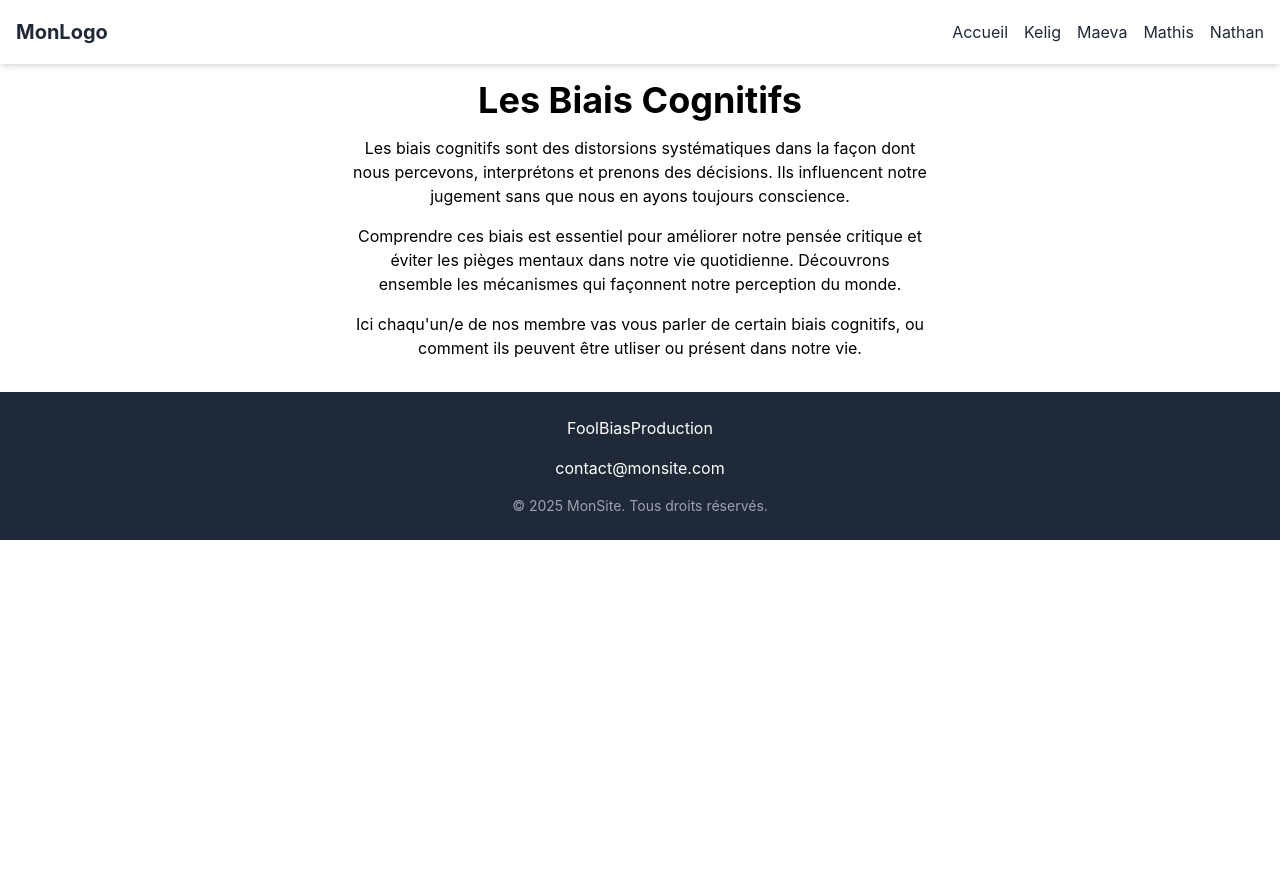
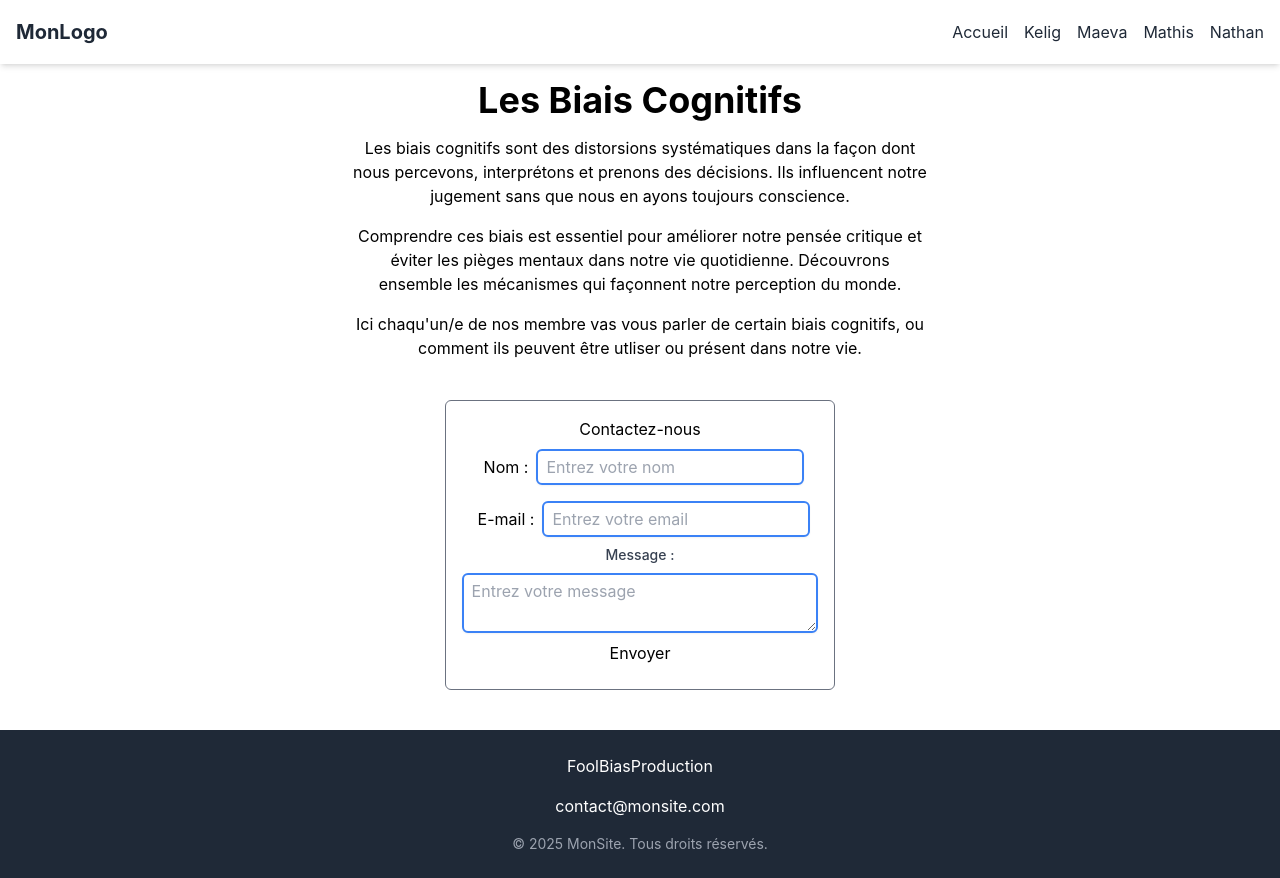
Before and after one commit to Sipores/projetbiais, a React (Create React App) app: page / in a window 1280 px wide. Before the commit the page ends 800 px from the top, so only its background shows below. Built offline with nearby package versions, Linux system fonts and the light colour scheme.

Commit message:
Add formulaire

```diff
--- /dev/null
+++ b/src/formulaire.js
@@ -0,0 +1,143 @@
+import React, { useState } from "react";
+
+const AccessibleContactForm = () => {
+  const [formData, setFormData] = useState({
+    name: "",
+    email: "",
+    message: "",
+  });
+
+  const [errors, setErrors] = useState({});
+  const [isSubmitted, setIsSubmitted] = useState(false);
+
+  const handleChange = (e) => {
+    const { name, value } = e.target;
+    setFormData({ ...formData, [name]: value });
+  };
+
+  const handleSubmit = (e) => {
+    e.preventDefault();
+    const newErrors = validateForm();
+    if (Object.keys(newErrors).length === 0) {
+      setIsSubmitted(true);
+    } else {
+      setErrors(newErrors);
+    }
+  };
+
+  const validateForm = () => {
+    const newErrors = {};
+    if (!formData.name.trim()) {
+      newErrors.name = "Veuillez entrer votre nom.";
+    }
+    if (!formData.email.trim() || !/\S+@\S+\.\S+/.test(formData.email)) {
+      newErrors.email = "Veuillez entrer une adresse e-mail valide.";
+    }
+    if (!formData.message.trim()) {
+      newErrors.message = "Veuillez entrer un message.";
+    }
+    return newErrors;
+  };
+
+  return (
+    <div className="border border-gray-500 p-4 rounded-md">
+      {isSubmitted ? (
+        <p role="status" tabIndex="0">
+          <strong>Merci pour votre message ! Nous vous contacterons bientôt.</strong>
+        </p>
+      ) : (
+        <form onSubmit={handleSubmit} aria-labelledby="contact-form-title">
+          <h1 id="contact-form-title">Contactez-nous</h1>
+
+          <section aria-labelledby="name-section">
+            <h2 id="name-section" className="sr-only">Nom</h2>
+            <div className="p-2">
+              <label htmlFor="name" className="p-2">Nom :</label>
+              <input
+                id="name"
+                name="name"
+                type="text"
+                value={formData.name}
+                onChange={handleChange}
+                aria-invalid={errors.name ? "true" : "false"}
+                aria-describedby={errors.name ? "name-error" : undefined}
+                className="border-2 border-blue-500 focus:border-blue-700 focus:ring-1 focus:ring-blue-400 rounded-md px-2 py-1 text-gray-700 placeholder-gray-400 shadow-sm"
+                placeholder="Entrez votre nom"
+                required
+              />
+              {errors.name && (
+                <span id="name-error" role="alert" style={{ color: "red" }}>
+                  {errors.name}
+                </span>
+              )}
+            </div>
+          </section>
+
+          <section aria-labelledby="email-section">
+            <h2 id="email-section" className="sr-only">E-mail</h2>
+            <div className="p-2">
+              <label htmlFor="email" className="p-2">E-mail :</label>
+              <input
+                id="email"
+                name="email"
+                type="email"
+                value={formData.email}
+                onChange={handleChange}
+                aria-invalid={errors.email ? "true" : "false"}
+                aria-describedby={errors.email ? "email-error" : undefined}
+                className="border-2 border-blue-500 focus:border-blue-700 focus:ring-1 focus:ring-blue-400 rounded-md px-2 py-1 text-gray-700 placeholder-gray-400 shadow-sm"
+                placeholder="Entrez votre email"
+                required
+              />
+              {errors.email && (
+                <span
+                  id="email-error"
+                  role="alert"
+                  style={{
+                    color: "red",
+                    display: "block", // Force le span à être sur une nouvelle ligne
+                    marginTop: "0.5rem", // Ajoute un petit espace au-dessus du message d'erreur
+                  }}
+                >
+                  {errors.email}
+                </span>
+              )}
+            </div>
+          </section>
+
+          <section aria-labelledby="message-section">
+            <h2 id="message-section" className="sr-only">Message</h2>
+            <div className="flex flex-col">
+              <label htmlFor="message" className="mb-2 text-sm font-medium text-gray-700">
+                Message :
+              </label>
+              <textarea
+                id="message"
+                name="message"
+                value={formData.message}
+                onChange={handleChange}
+                aria-invalid={errors.message ? "true" : "false"}
+                aria-describedby={errors.message ? "message-error" : undefined}
+                className="border-2 border-blue-500 focus:border-blue-700 focus:ring-1 focus:ring-blue-400 rounded-md px-2 py-1 text-gray-700 placeholder-gray-400 shadow-sm"
+                placeholder="Entrez votre message"
+                required
+              ></textarea>
+              {errors.message && (
+                <span id="message-error" role="alert" className="text-red-500 mt-1 text-sm">
+                  {errors.message}
+                </span>
+              )}
+            </div>
+          </section>
+
+          <section aria-labelledby="submit-section">
+            <h2 id="submit-section" className="sr-only">Envoyer</h2>
+            <button type="submit" className="p-2">Envoyer</button>
+          </section>
+        </form>
+      )}
+    </div>
+  );
+};
+
+export default AccessibleContactForm;
--- a/src/pages/Home.js
+++ b/src/pages/Home.js
@@ -1,4 +1,5 @@
 import React from "react";
+import Formulaire from "../formulaire"
 
 const Home = () => {
   return (
@@ -24,6 +25,10 @@ const Home = () => {
              ou comment ils peuvent être utliser ou présent dans notre vie.
         </p>
       </div>
+      <br/>
+      <Formulaire/>
+      <br/>
+
     </div>
   );
 };
```
